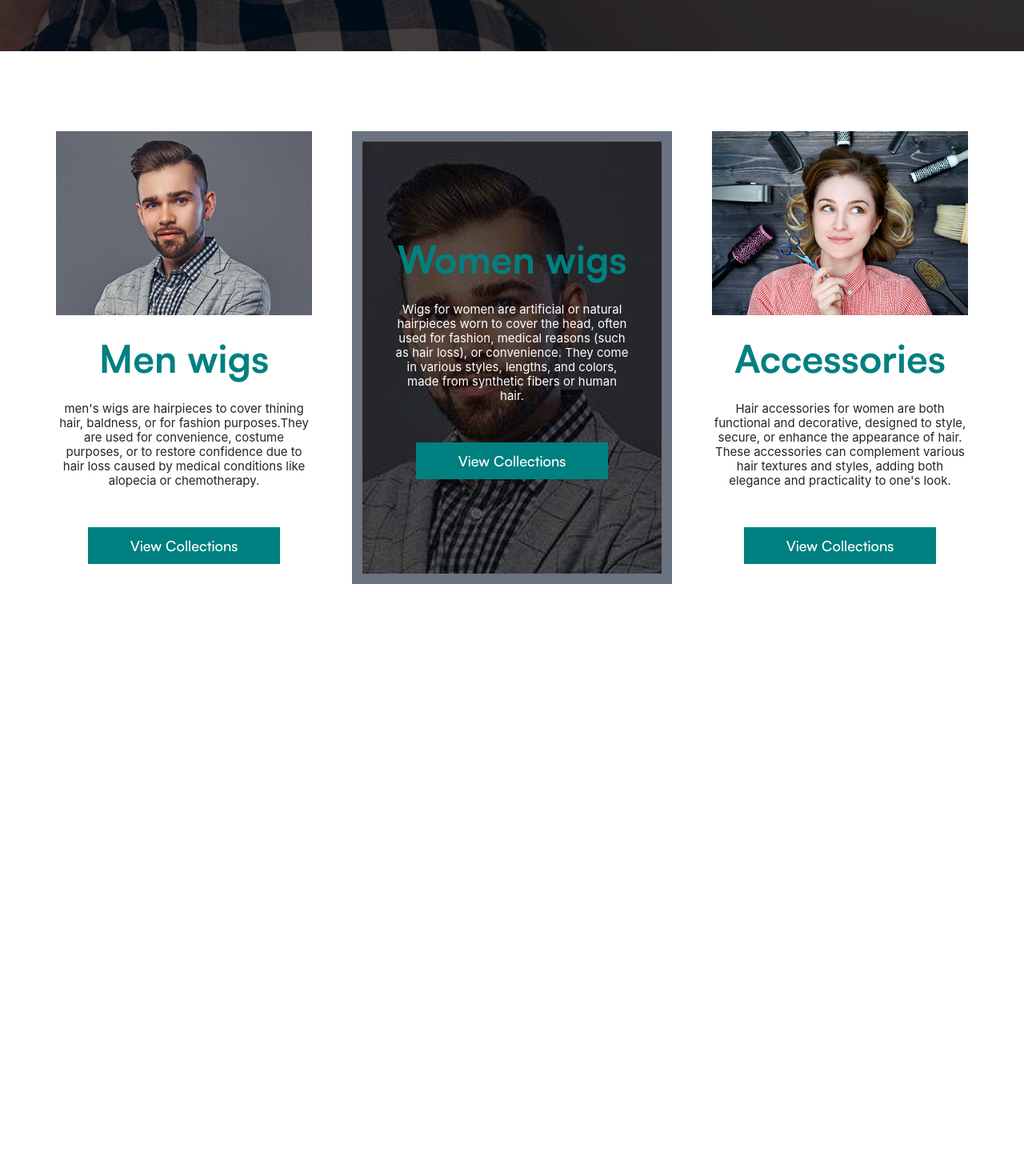
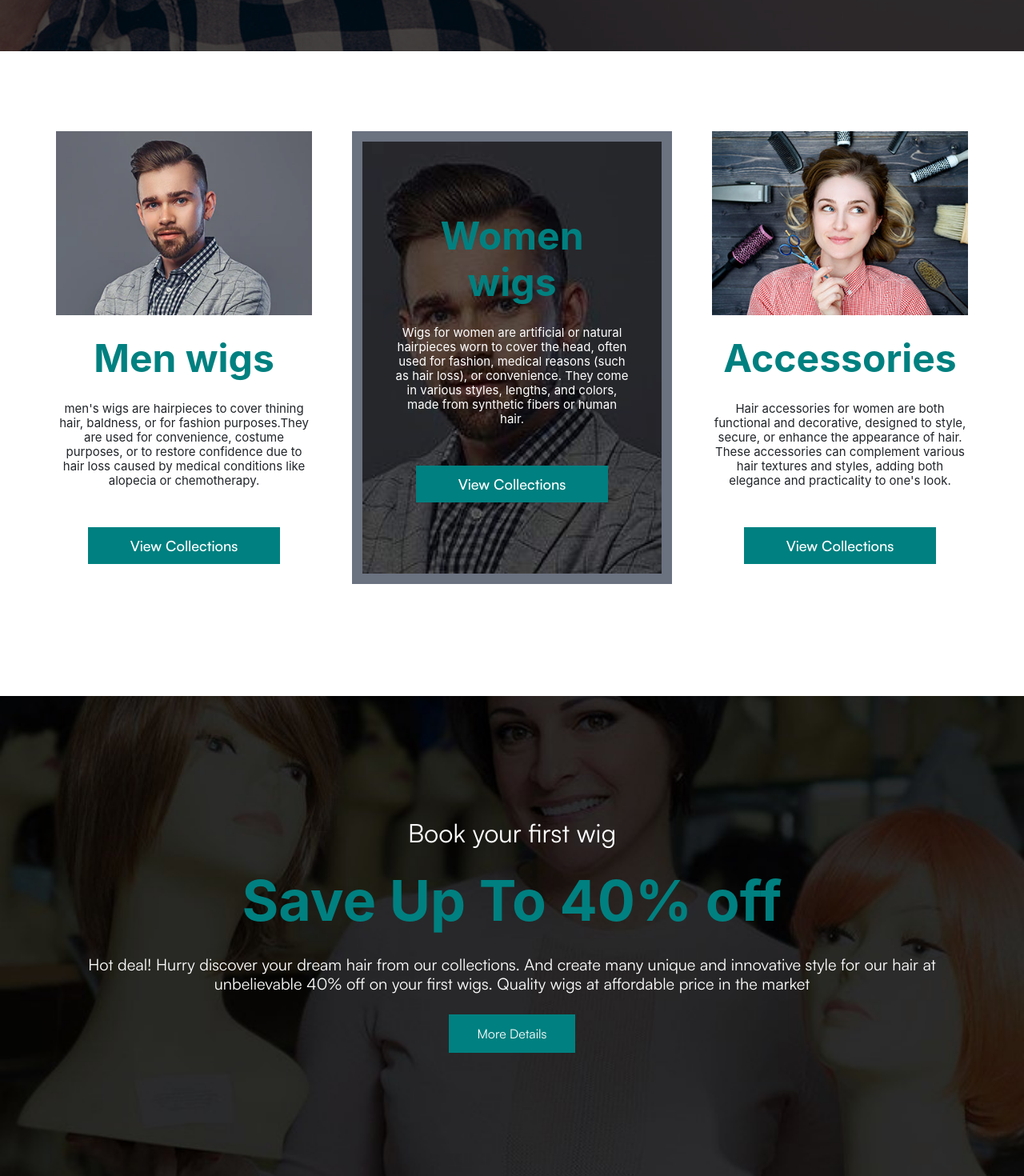
Before and after one commit to Husseincode/TRISHA, a Next.js app in the folder trisha/: page / in a window 1280 px wide. Shown: the part 2135-3605 px from the top of the page at 80% size. Before the commit the page ends 2965 px from the top, so only its background shows below. Built offline with nearby package versions, Linux system fonts and the light colour scheme.

Commit message:
new changes added

```diff
--- /dev/null
+++ b/trisha/src/app/components/Button/button.tsx
@@ -0,0 +1,36 @@
+/** @format */
+
+import React, { FC } from 'react';
+
+interface ButtonProps {
+  text: string;
+  title?: string;
+  onClick?: () => void;
+  isDisabled?: boolean;
+  className?: string;
+  style?: React.CSSProperties;
+  id?: string | undefined;
+}
+const Button: FC<ButtonProps> = ({
+  text,
+  title,
+  onClick,
+  isDisabled,
+  className,
+  style,
+  id,
+}) => {
+  return (
+    <button
+      type='button'
+      id={id}
+      style={style}
+      className={`${className}`}
+      title={title ? title : text}
+      onClick={isDisabled ? undefined : onClick}>
+      {text}
+    </button>
+  );
+};
+
+export default Button;
--- a/trisha/src/app/components/Button/viewCollection.tsx
+++ b/trisha/src/app/components/Button/viewCollection.tsx
@@ -28,7 +28,7 @@ const ViewCollectionButton = ({
       type={type ? type : 'button'}
       title={title ? title : 'View Collections'}
       onClick={isDisabled ? undefined : onClick}
-      className={`h-[46px] lg:w-[240px] py-[12px] px-[48px] gap-[10px] bg-[#008080] hover:bg-[#104b4b] text-[#FFFFFF] lg:text-[18px] leading-[22px] text-center mt-6 transition duration-500 font-medium ${
+      className={`lg:h-[46px] h-[43px] lg:w-[240px] py-[12px] px-[48px] gap-[10px] bg-[#008080] hover:bg-[#104b4b] text-[#FFFFFF] text-[16px] lg:text-[18px] leading-[22px] text-center mt-6 transition duration-500 font-medium ${
         isVisible && animationStyle
       }`}>
       {text ? text : 'View Collections'}
--- a/trisha/src/app/components/Section1/index.tsx
+++ b/trisha/src/app/components/Section1/index.tsx
@@ -35,7 +35,7 @@ const SectionComp = () => {
         {' '}
         <div className='w-full h-[442px] flex justify-center items-center flex-col gap-[15px]'>
           <div
-            className={`lg:min-w-[640px] w-[295px] flex flex-col items-center justify-center gap-[15px] ${
+            className={`lg:min-w-[640px] md:w-[569px] w-[295px] flex flex-col items-center justify-center gap-[15px] ${
               isSectionShown && 'slide-from-left'
             }`}>
             <span
--- a/trisha/src/app/components/Section2/index.tsx
+++ b/trisha/src/app/components/Section2/index.tsx
@@ -6,7 +6,7 @@ import React, { useEffect, useRef, useState } from 'react';
 //import { SectionComp2Data } from './data';
 import Image from 'next/image';
 import ViewCollectionButton from '../Button/viewCollection';
-import img1 from '@/assets/Trisha/Trisha/img-1.jpg';
+import img1 from '@/assets/image.webp';
 import img2 from '@/assets/Trisha/Trisha/img-2.jpg';
 import './style.css';
 
@@ -80,7 +80,7 @@ const SectionComp2 = () => {
         {/**Card 1 */}
         <div
           ref={cardRef1}
-          className={`h-[523px] lg:w-[400px] w-full flex flex-col items-center gap-[25px] px-[40px] ${
+          className={`h-[523px] md:h-[initial] lg:h-[523px] md:w-[544px] lg:w-[400px] w-full flex flex-col items-center gap-[15px] lg:gap-[25px] lg:px-[40px] ${
             isCardRef1Shown && 'slide-from-left'
           }`}>
           <Image
@@ -90,10 +90,10 @@ const SectionComp2 = () => {
             height={287}
             className='lg:h-[287px] w-full'
           />
-          <h2 className='font-bold lg:text-[48px] lg:leading-[58px] text-center text-[#008080]'>
+          <h2 className='font-bold lg:text-[48px] text-[36px] leading-[44px] lg:leading-[58px] text-center text-[#008080] font-inter'>
             Men wigs
           </h2>
-          <span className='font-inter font-normal text-[15px] leading-[18px] text-center text-[#212529]'>
+          <span className='font-inter font-normal text-[13px] leading-[16px] lg:text-[15px] lg:leading-[18px] text-center text-[#212529]'>
             men&apos;s wigs are hairpieces to cover thining hair, baldness, or
             for fashion purposes.They are used for convenience, costume
             purposes, or to restore confidence due to hair loss caused by
@@ -105,7 +105,7 @@ const SectionComp2 = () => {
         {/**Card 2 */}
         <div
           ref={cardRef2}
-          className={`h-[566px] card2Bg lg:w-[400px] w-full flex flex-col items-center justify-center gap-[25px] px-[40px] border-[13px] border-gray-500 ${
+          className={`h-[566px] card2Bg md:w-[544px] lg:w-[400px] w-full flex flex-col items-center justify-center gap-[25px] px-10 lg:px-[40px] border-[13px] border-gray-500 ${
             isCardRef2Shown && 'slide-from-right'
           }`}>
           {/* <Image
@@ -115,10 +115,10 @@ const SectionComp2 = () => {
             height={287}
             className='lg:h-[287px] w-full'
           /> */}
-          <h2 className='font-bold lg:text-[48px] lg:leading-[58px] text-center text-[#008080]'>
+          <h2 className='font-bold lg:text-[48px] text-[36px] leading-[44px] lg:leading-[58px] text-center text-[#008080] font-inter'>
             Women wigs
           </h2>
-          <span className='font-inter font-normal text-[15px] leading-[18px] text-center text-[#FFFFFF]'>
+          <span className='font-inter font-normal text-[13px] leading-[16px] lg:text-[15px] lg:leading-[18px] text-center text-white'>
             Wigs for women are artificial or natural hairpieces worn to cover
             the head, often used for fashion, medical reasons (such as hair
             loss), or convenience. They come in various styles, lengths, and
@@ -130,7 +130,7 @@ const SectionComp2 = () => {
         {/**Card 3 */}
         <div
           ref={cardRef3}
-          className={`h-[523px] lg:w-[400px] w-full flex flex-col items-center gap-[25px] px-[40px] ${
+          className={`h-[523px] lg:w-[400px] md:w-[544px] w-full flex flex-col items-center gap-[25px] lg:px-[40px] ${
             isCardRef3Shown && 'slide-from-left'
           }`}>
           <Image
@@ -140,10 +140,10 @@ const SectionComp2 = () => {
             height={287}
             className='lg:h-[287px] w-full'
           />
-          <h2 className='font-bold lg:text-[48px] lg:leading-[58px] text-center text-[#008080]'>
+          <h2 className='font-bold lg:text-[48px] text-[36px] leading-[44px] lg:leading-[58px] text-center text-[#008080] font-inter'>
             Accessories
           </h2>
-          <span className='font-inter font-normal text-[15px] leading-[18px] text-center text-[#212529]'>
+          <span className='font-inter font-normal text-[13px] leading-[16px] lg:text-[15px] lg:leading-[18px] text-center text-[#212529]'>
             Hair accessories for women are both functional and decorative,
             designed to style, secure, or enhance the appearance of hair. These
             accessories can complement various hair textures and styles, adding
--- /dev/null
+++ b/trisha/src/app/components/Section3/index.tsx
@@ -0,0 +1,36 @@
+/** @format */
+
+import React from 'react';
+import './style.css';
+import Button from '@/app/components/Button/button';
+
+const SectionComp3 = () => {
+  return (
+    <div
+      className={`min-h-[600px] lg:py-[75px] lg:px-[100px] md:px-[75px] md:py-[120px] py-[30px] px-[50px] bg-[#757272] Comp3BGStyle w-full flex flex-col gap-[20px] items-center justify-center mt-10`}>
+      <div className='w-full h-[349px] gap-[26px] flex flex-col items-center justify-center'>
+        <span className='font-normal lg:text-[32px] md:text-[30px] text-[24px] lg:leading-[32px] md:leading-[30px] leading-[29px] text-center text-white'>
+          Book your first wig
+        </span>
+        <h2 className='font-inter font-bold lg:leading-[85px] md:leading-[61px] leading-[44px] lg:text-[70px] md:text-[50px] text-[36px] text-center text-[#008080]'>
+          Save Up To 40% off
+        </h2>
+        <span className='font-normal lg:text-[20px] md:text-[15px] text-[12px] lg:leading-[24px] md:leading-[18px] leading-[14px] text-center text-white'>
+          Hot deal! Hurry discover your dream hair from our collections. And
+          create many unique and innovative style for our hair at unbelievable
+          40% off on your first wigs. Quality wigs at affordable price in the
+          market
+        </span>
+        <Button
+          text='More Details'
+          style={{
+            backgroundColor: '#008080',
+          }}
+          className='lg:min-w-[158px] lg:min-h-[46px] py-[12px] px-[24px] bg-[#008080] text-white'
+        />
+      </div>
+    </div>
+  );
+};
+
+export default SectionComp3;
--- /dev/null
+++ b/trisha/src/app/components/Section3/style.css
@@ -0,0 +1,8 @@
+/** @format */
+
+.Comp3BGStyle {
+  background: url('../../../assets/Trisha/Trisha/abou-new-09.jpg');
+  background-repeat: none;
+  background-size: cover;
+  background-position: center;
+}
--- a/trisha/src/app/components/app.tsx
+++ b/trisha/src/app/components/app.tsx
@@ -7,6 +7,7 @@ import Header from '@/app/components/Header';
 import Hero from '@/app/components/Hero';
 import SectionComp from '@/app/components/Section1';
 import SectionComp2 from './Section2';
+import SectionComp3 from './Section3';
 
 const EntryPoint = () => {
   const [isLoading, setIsLoading] = useState<boolean>(true);
@@ -22,11 +23,12 @@ const EntryPoint = () => {
 
   if (isLoading) return <Loading />;
   return (
-    <section className='w-full flex items-center justify-center flex-col'>
+    <section className='w-full flex items-center justify-center flex-col min-h-[initial]'>
       <Header />
       <Hero />
       <SectionComp />
       <SectionComp2 />
+      <SectionComp3 />
     </section>
   );
 };
```
Also changed, not shown: trisha/src/assets/Trisha/Trisha/abou-new-09.jpg, trisha/src/assets/image.webp (added).
